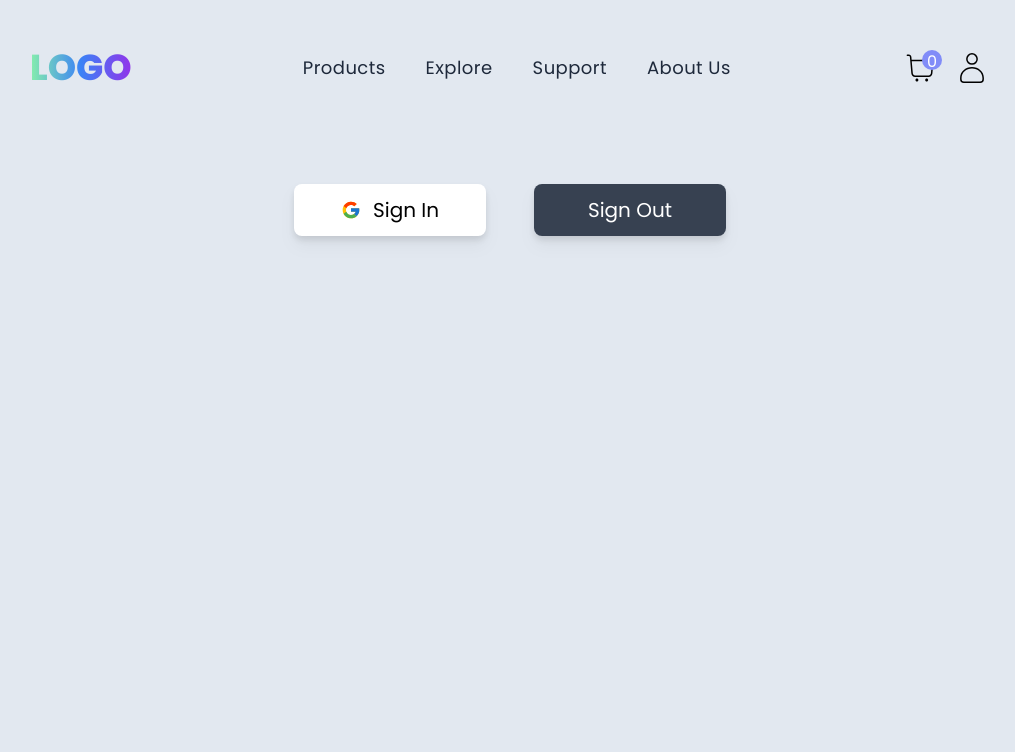
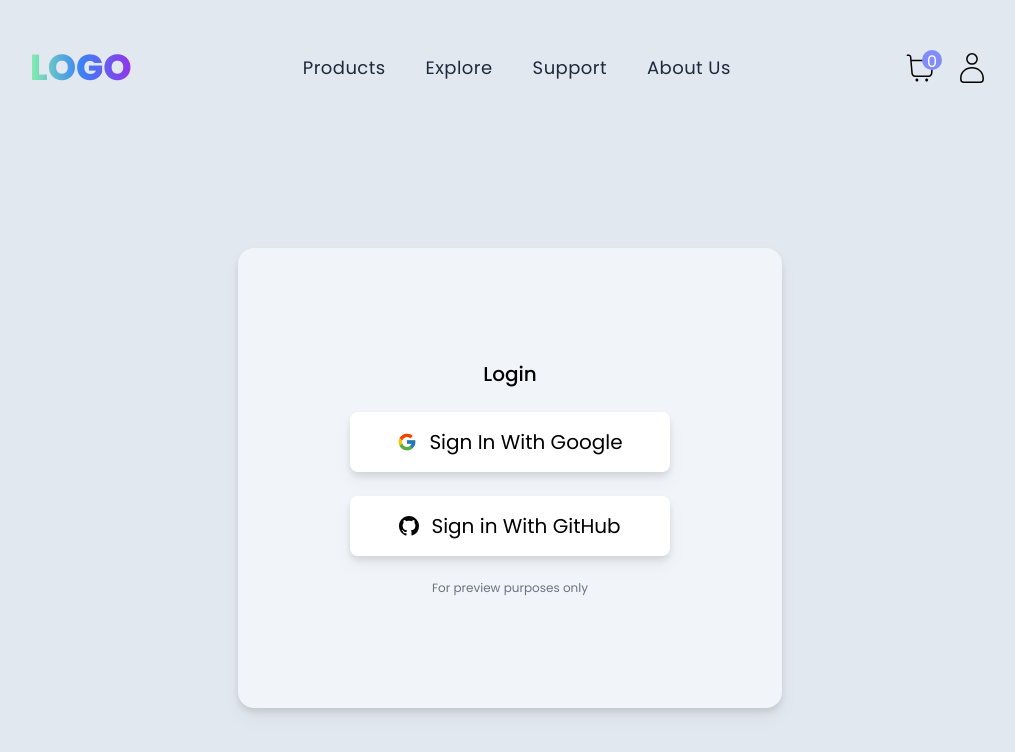
Before and after one commit to Dvin12/ecommerce, a React (Create React App) app: page /login in a window 1280 px wide. Shown: the top 752 px of the page, without its empty margins (130-1145 px from the left). Built offline with nearby package versions, Linux system fonts and the light colour scheme.

Commit message:
Stylized the Login page

```diff
--- a/package.json
+++ b/package.json
@@ -8,6 +8,7 @@
     "@testing-library/react": "^13.4.0",
     "@testing-library/user-event": "^13.5.0",
     "axios": "^1.4.0",
+    "firebase": "^9.22.0",
     "react": "^18.2.0",
     "react-dom": "^18.2.0",
     "react-icons": "^4.8.0",
@@ -15,6 +16,7 @@
     "react-router-dom": "^6.11.1",
     "react-scripts": "5.0.1",
     "react-toastify": "^9.1.3",
+    "redux-persist": "^6.0.0",
     "web-vitals": "^2.1.4"
   },
   "scripts": {
--- a/src/pages/Login.js
+++ b/src/pages/Login.js
@@ -1,16 +1,24 @@
 import { FcGoogle } from "react-icons/fc";
+import { BsGithub } from "react-icons/bs";
 function Login() {
   return (
     <div className="bg-slate-200  p-12 h-screen">
-      <section className="flex items-center justify-center gap-12 text-xl">
-        <button className="bg-white p-3 w-48 rounded-lg flex items-center justify-center gap-3  drop-shadow-lg">
-          <FcGoogle></FcGoogle>
-          Sign In
-        </button>
-        <button className="bg-gray-700 p-3 w-48 rounded-lg text-white drop-shadow-lg hover:bg-gray-900 duration-300">
-          Sign Out
-        </button>
-      </section>
+      <div className="flex justify-center items-center">
+        <div className="bg-slate-100 p-28 w-fit rounded-2xl drop-shadow-lg my-16 ">
+          <section className="flex flex-col items-center justify-center gap-6 text-xl">
+            <h2 className="font-medium">Login</h2>
+            <button className="bg-white p-4 w-80 rounded-lg flex items-center justify-center gap-3  drop-shadow-lg hover:bg-gray-100 duration-300">
+              <FcGoogle></FcGoogle>
+              Sign In With Google
+            </button>
+            <button className="bg-white p-4 w-80 rounded-lg flex items-center justify-center gap-3  drop-shadow-lg hover:bg-gray-100 duration-300">
+              <BsGithub></BsGithub>
+              Sign in With GitHub
+            </button>
+            <p className="text-xs text-gray-500">For preview purposes only</p>
+          </section>
+        </div>
+      </div>
     </div>
   );
 }
```
Also changed, not shown: 1 other file (tests, documents, lock files or other folders).
